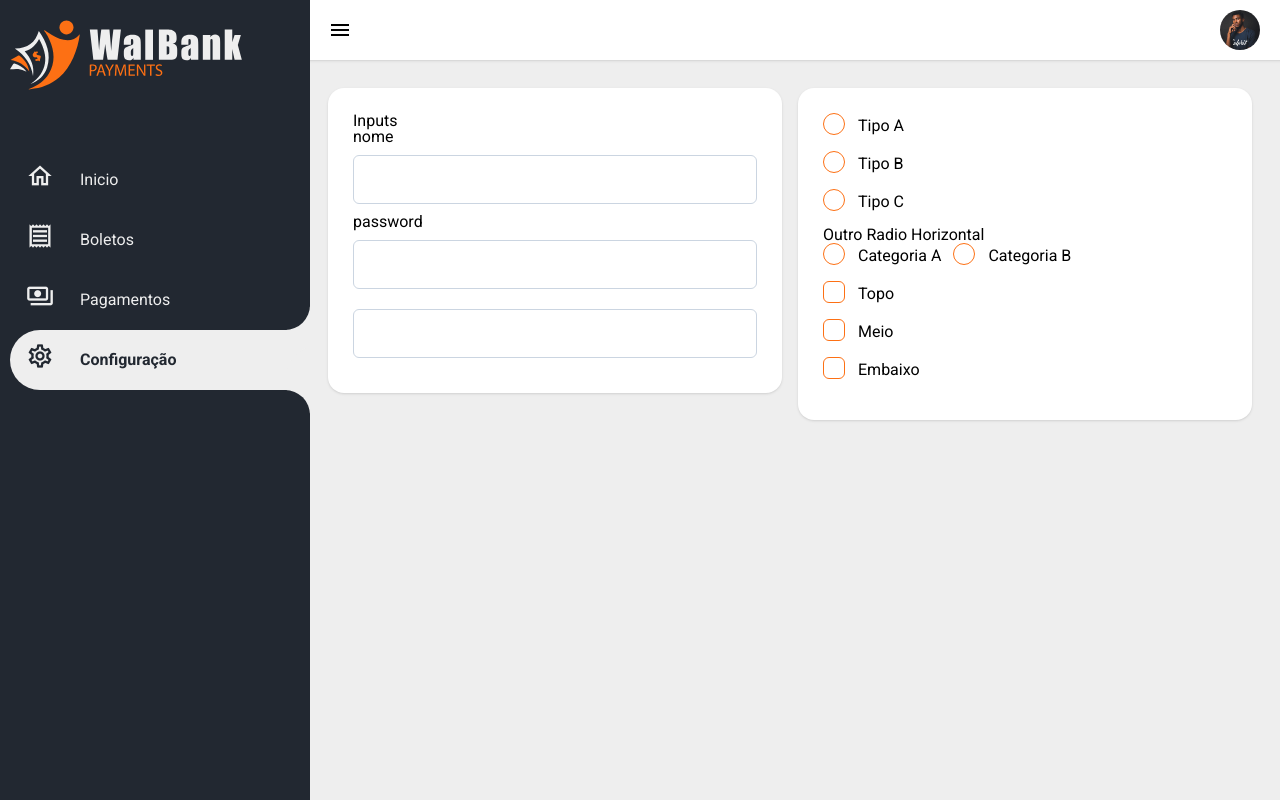
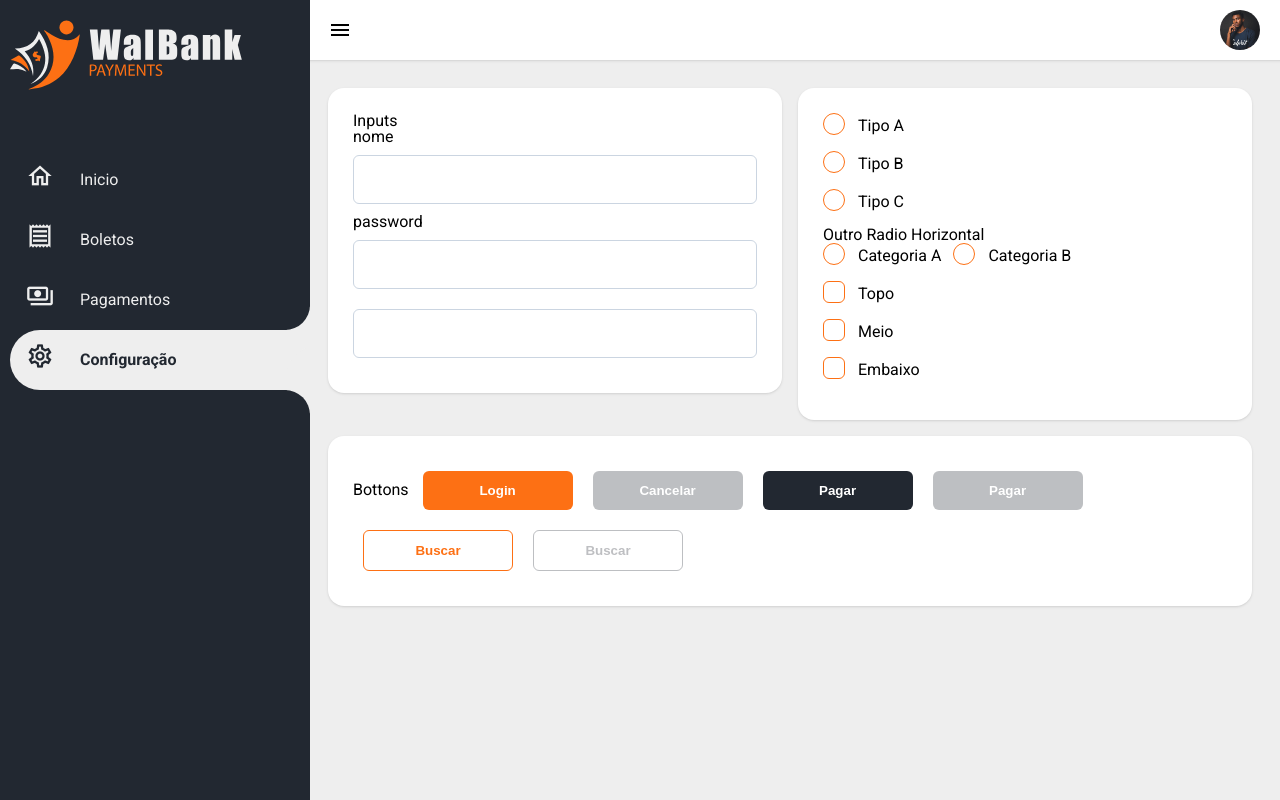
Before and after one commit to Walteann/walbank-front, an Angular app: page /settings in a window 1280 px wide. Built offline with nearby package versions, Linux system fonts and the light colour scheme.

Commit message:
feat: botoes wal button, primary, secondary, glosh e disabled

```diff
--- a/angular.json
+++ b/angular.json
@@ -33,6 +33,11 @@
             "styles": [
               "src/styles.scss"
             ],
+			"stylePreprocessorOptions": {
+				"includePaths": [
+				  "src/styles"
+				]
+			},
             "scripts": []
           },
           "configurations": {
--- a/src/app/pages/settings/settings.component.html
+++ b/src/app/pages/settings/settings.component.html
@@ -25,3 +25,14 @@
 
 	</wal-card>
 </div>
+<div>
+	<wal-card>
+		Bottons
+		<wal-button>Login</wal-button>
+		<wal-button [disabled]="true">Cancelar</wal-button>
+		<wal-button buttonClass="secondary">Pagar</wal-button>
+		<wal-button buttonClass="secondary" [disabled]="true">Pagar</wal-button>
+		<wal-button buttonClass="ghost">Buscar</wal-button>
+		<wal-button buttonClass="ghost" [disabled]="true">Buscar</wal-button>
+	</wal-card>
+</div>
--- /dev/null
+++ b/src/app/shared/components/button/wal-button.component.html
@@ -0,0 +1,7 @@
+<button
+	(click)="onClick($event)"
+	[type]="type"
+	[class]="buttonClass"
+	[disabled]="disabled">
+	<ng-content></ng-content>
+</button>
--- /dev/null
+++ b/src/app/shared/components/button/wal-button.component.scss
@@ -0,0 +1,62 @@
+@import 'variables';
+
+button {
+	border: none;
+	min-width: 150px;
+	margin: 10px;
+	padding: 12px;
+	border-radius: 6px;
+	cursor: pointer;
+	transition: .5s;
+}
+
+.primary {
+	background-color: $primary-color;
+	color: $white;
+	font-weight: bold;
+}
+
+button:hover {
+	opacity: 0.8;
+}
+
+button:disabled {
+	cursor: initial;
+	background-color: #393e4654;
+	opacity: 1;
+}
+
+.secondary {
+	background-color: $secondary-color;
+	color: $white;
+	font-weight: bold;
+}
+
+// .secondary:hover {
+// 	opacity: 0.8;
+// }
+
+// .secondary:disabled {
+// 	cursor: initial;
+// 	background-color: #393e4654;
+// 	opacity: 1;
+// }
+
+
+.ghost {
+	background-color: transparent;
+	color: $primary-color;
+	font-weight: bold;
+	border: 1px solid $primary-color;
+}
+
+.ghost:hover {
+	border-color: $secondary-color;
+	color: $secondary-color;
+}
+
+.ghost:disabled {
+	border-color: #393e4654;
+	color: #393e4654;
+	background-color: transparent;
+}
--- /dev/null
+++ b/src/app/shared/components/button/wal-button.component.ts
@@ -0,0 +1,18 @@
+import { Component, Input, Output, EventEmitter } from '@angular/core';
+
+@Component({
+  selector: 'wal-button',
+  templateUrl: './wal-button.component.html',
+  styleUrls: ['./wal-button.component.scss']
+})
+export class WalButtonComponent {
+	@Output() click = new EventEmitter();
+
+	@Input() disabled: boolean;
+	@Input() buttonClass = 'primary';
+	@Input() type = 'button';
+
+	onClick(event: any): void {
+		this.click.emit(event);
+	}
+}
--- a/src/app/shared/shared.module.ts
+++ b/src/app/shared/shared.module.ts
@@ -1,4 +1,5 @@
 import { NgModule } from '@angular/core';
+import { WalButtonModule } from './components/button/wal-button.module';
 
 import { CardModule } from './components/card/card.module';
 import { WalInputModule } from './components/forms/input/wal-input.module';
@@ -7,7 +8,8 @@ import { DirectivesModule } from './directives/directives.module';
 const SHARED_MODULES = [
 	CardModule,
 	DirectivesModule,
-	WalInputModule
+	WalInputModule,
+	WalButtonModule
 ]
 
 @NgModule({
```
Also changed, not shown: src/app/shared/components/button/wal-button.module.ts (added, +11 -0 lines).
